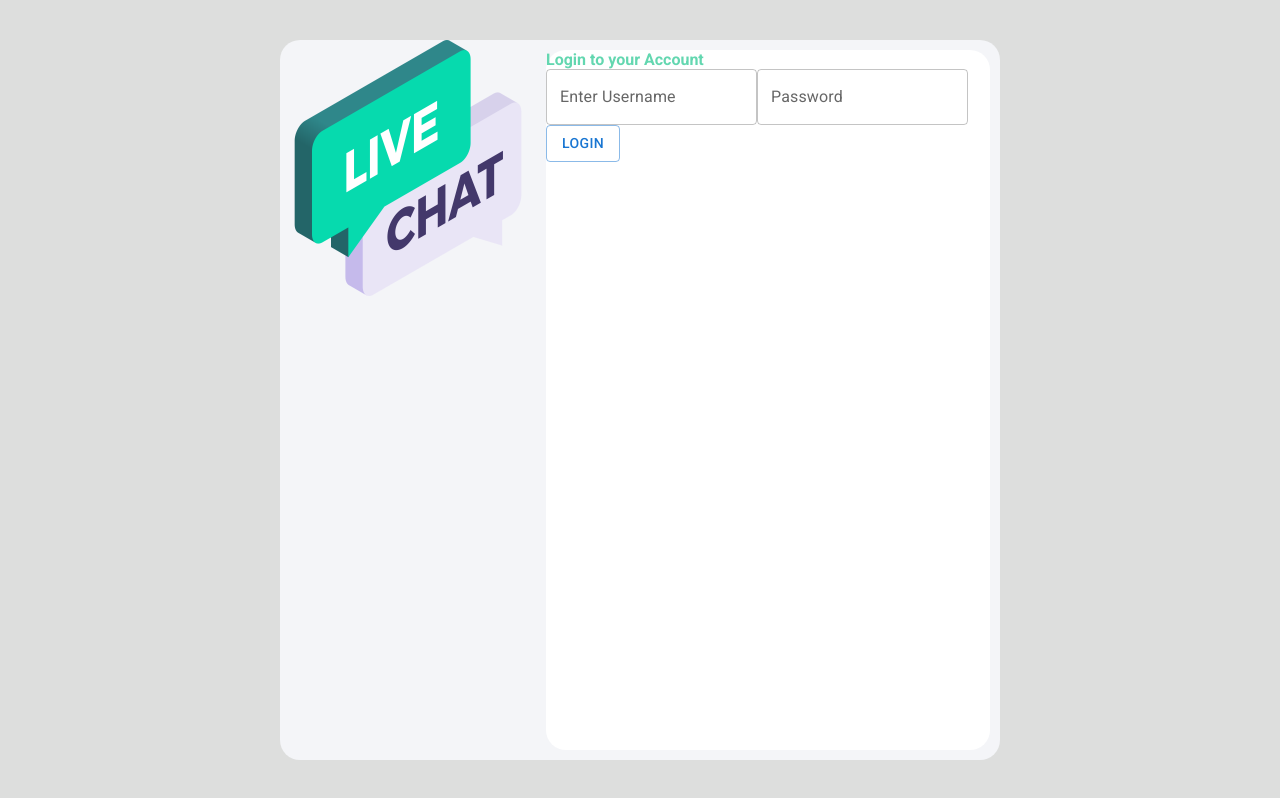
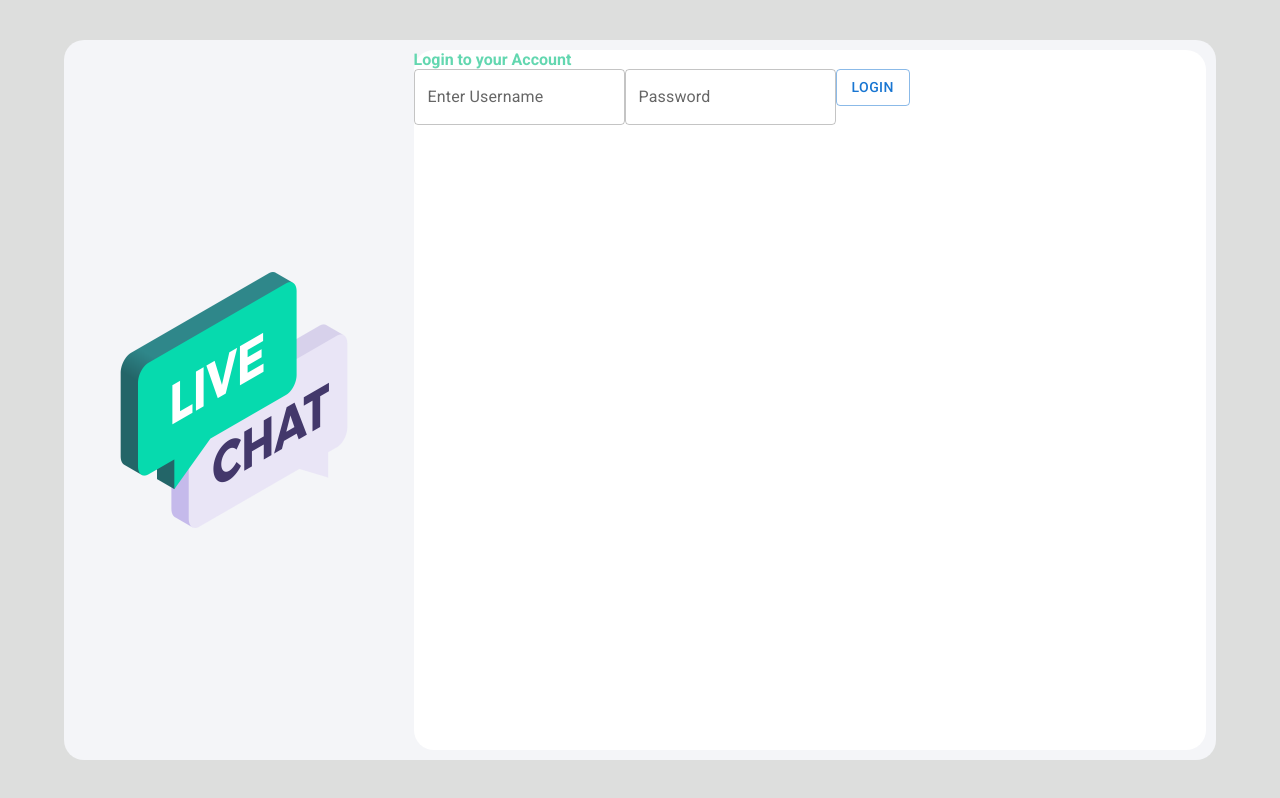
Before and after one commit to siddarthkoul/Chat-Frontend, a React (Create React App) app: page / in a window 1280 px wide. Built offline with nearby package versions, Linux system fonts and the light colour scheme.

Commit message:
Viewport width fixed

```diff
--- a/src/components/myStyles.css
+++ b/src/components/myStyles.css
@@ -214,7 +214,7 @@
 
 .login-container{
     height: 90vh;
-    width: 90vh;
+    width: 90vw;
     background-color: #f4f5f8;
     display: flex;
     border-radius: 20px;
@@ -222,6 +222,9 @@
 
 .image-container{
     flex: 0.3;
+    display: flex;
+    justify-content: center;
+    align-items: center;
 }
 
 .login-box{
```
